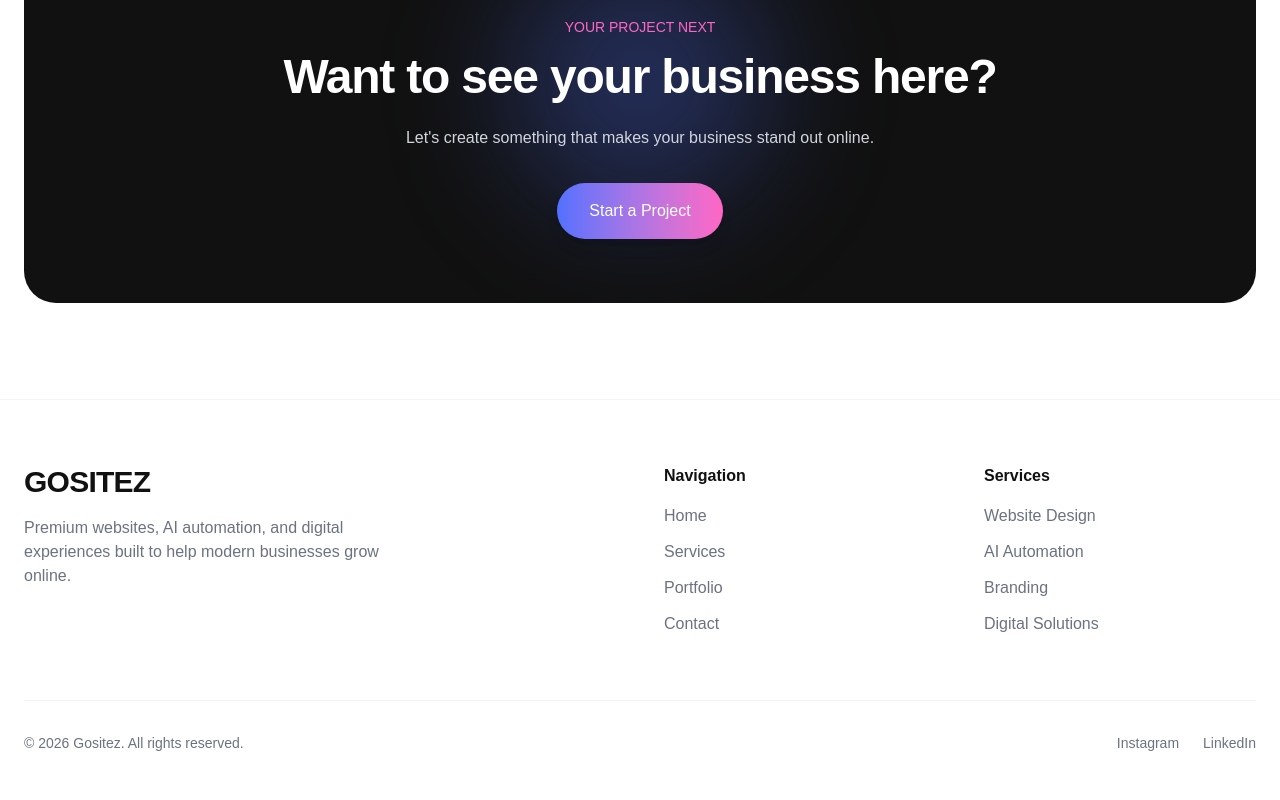
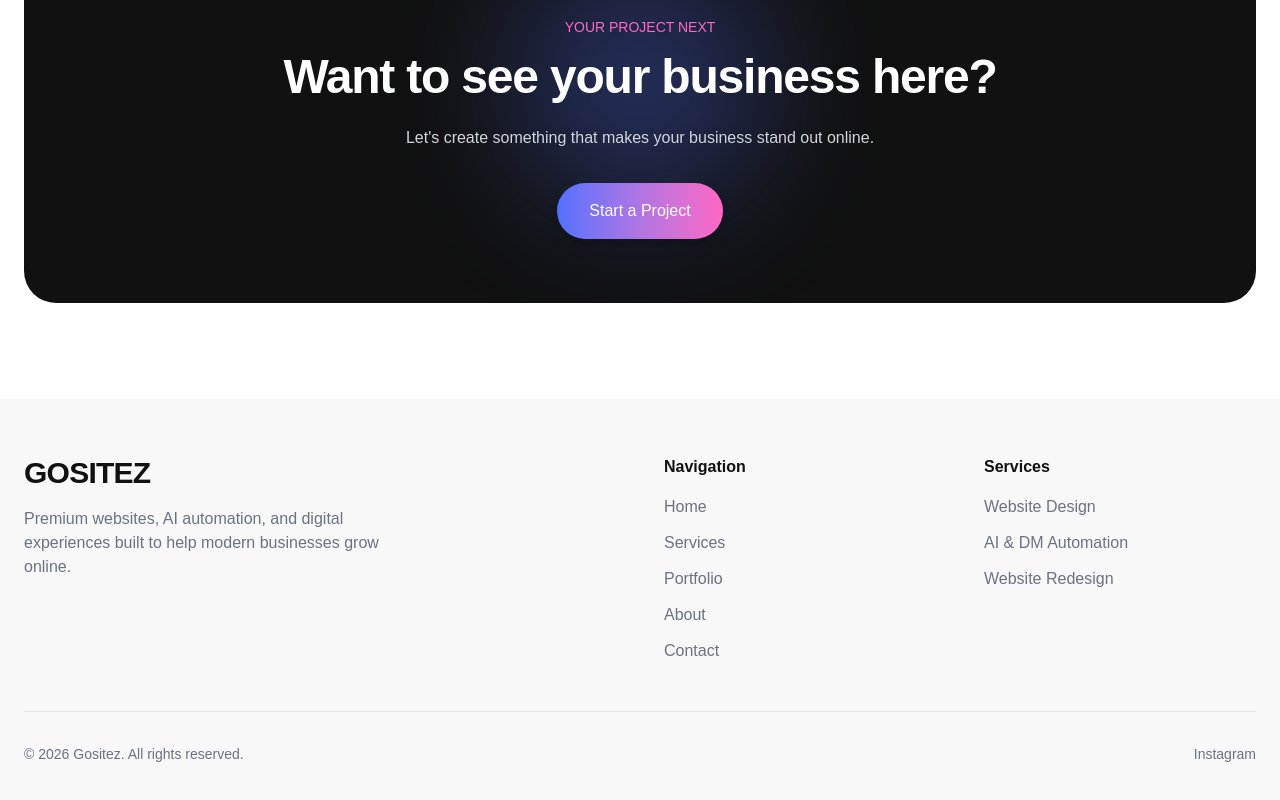
Before and after one commit to gavindes15-bot/gositez-website, a Next.js app: page /portfolio in a window 1280 px wide. Shown: the part 1156-1956 px from the top of the page. Built offline with nearby package versions, Linux system fonts and the light colour scheme.

Commit message:
Updated website animations and padding

```diff
--- a/app/page.tsx
+++ b/app/page.tsx
@@ -7,7 +7,6 @@ import Results from "@/components/Results";
 import Process from "@/components/Process";
 import Testimonials from "@/components/Testimonials";
 import CTA from "@/components/CTA";
-import Footer from "@/components/Footer";
 
 export default function Home() {
   return (
@@ -21,7 +20,6 @@ export default function Home() {
       <Process />
       <Testimonials />
       <CTA />
-      <Footer />
     </>
   );
 }
--- a/components/CTA.tsx
+++ b/components/CTA.tsx
@@ -4,21 +4,18 @@ import { motion } from "framer-motion";
 
 const CTA = () => {
   return (
-    <section className="px-6 py-32">
-      <div className="mx-auto max-w-7xl">
-
+    <section className="py-12 sm:py-14">
+      <div className="mx-auto max-w-7xl px-6">
         <motion.div
           initial={{ opacity: 0, y: 30 }}
           whileInView={{ opacity: 1, y: 0 }}
           transition={{ duration: 0.6 }}
           viewport={{ once: true }}
-          className="relative overflow-hidden rounded-3xl bg-gradient-to-r from-[#5170FF] to-[#FF66C4] px-8 py-20 text-center sm:px-16"
+          className="relative overflow-hidden rounded-3xl bg-gradient-to-r from-[#5170FF] to-[#FF66C4] px-8 py-12 text-center sm:px-16 sm:py-14"
         >
-
           <div className="absolute left-1/2 top-0 h-64 w-64 -translate-x-1/2 rounded-full bg-white/20 blur-3xl" />
 
           <div className="relative z-10 mx-auto max-w-3xl">
-
             <p className="mb-4 text-sm font-medium text-white/80">
               Get Started
             </p>
@@ -34,7 +31,6 @@ const CTA = () => {
             </p>
 
             <div className="mt-10 flex flex-col justify-center gap-4 sm:flex-row">
-
               <a
                 href="/contact"
                 className="rounded-full bg-white px-8 py-4 font-medium text-[#111111] shadow-lg transition hover:scale-105"
@@ -48,13 +44,9 @@ const CTA = () => {
               >
                 Contact Us
               </a>
-
             </div>
-
           </div>
-
         </motion.div>
-
       </div>
     </section>
   );
--- a/components/Footer.tsx
+++ b/components/Footer.tsx
@@ -1,12 +1,12 @@
 "use client";
 
 import { motion } from "framer-motion";
+import Link from "next/link";
 
 const Footer = () => {
   return (
-    <footer className="border-t border-gray-100 bg-white px-6 py-16">
-      <div className="mx-auto max-w-7xl">
-
+    <footer className="bg-[#F8F8F8] py-12 sm:py-14">
+      <div className="mx-auto max-w-7xl px-6">
         <motion.div
           initial={{ opacity: 0, y: 30 }}
           whileInView={{ opacity: 1, y: 0 }}
@@ -14,11 +14,14 @@ const Footer = () => {
           viewport={{ once: true }}
           className="grid gap-12 md:grid-cols-4"
         >
-
+          {/* Brand */}
           <div className="md:col-span-2">
-            <h2 className="text-3xl font-semibold tracking-tight text-[#111111]">
+            <Link
+              href="/"
+              className="text-3xl font-semibold tracking-tight text-[#111111]"
+            >
               GOSITEZ
-            </h2>
+            </Link>
 
             <p className="mt-4 max-w-sm text-[#6B7280]">
               Premium websites, AI automation, and digital experiences built
@@ -26,55 +29,108 @@ const Footer = () => {
             </p>
           </div>
 
+          {/* Navigation */}
+          <div>
+            <h3 className="font-semibold text-[#111111]">Navigation</h3>
 
-          <div>
-            <h3 className="font-semibold text-[#111111]">
-              Navigation
-            </h3>
+            <ul className="mt-4 space-y-3">
+              <li>
+                <Link
+                  href="/"
+                  className="text-[#6B7280] transition hover:text-[#111111]"
+                >
+                  Home
+                </Link>
+              </li>
 
-            <ul className="mt-4 space-y-3 text-[#6B7280]">
-              <li>Home</li>
-              <li>Services</li>
-              <li>Portfolio</li>
-              <li>Contact</li>
+              <li>
+                <Link
+                  href="/services"
+                  className="text-[#6B7280] transition hover:text-[#111111]"
+                >
+                  Services
+                </Link>
+              </li>
+
+              <li>
+                <Link
+                  href="/portfolio"
+                  className="text-[#6B7280] transition hover:text-[#111111]"
+                >
+                  Portfolio
+                </Link>
+              </li>
+
+              <li>
+                <Link
+                  href="/about"
+                  className="text-[#6B7280] transition hover:text-[#111111]"
+                >
+                  About
+                </Link>
+              </li>
+
+              <li>
+                <Link
+                  href="/contact"
+                  className="text-[#6B7280] transition hover:text-[#111111]"
+                >
+                  Contact
+                </Link>
+              </li>
             </ul>
           </div>
 
+          {/* Services */}
+          <div>
+            <h3 className="font-semibold text-[#111111]">Services</h3>
 
-          <div>
-            <h3 className="font-semibold text-[#111111]">
-              Services
-            </h3>
+            <ul className="mt-4 space-y-3">
+              <li>
+                <Link
+                  href="/services"
+                  className="text-[#6B7280] transition hover:text-[#111111]"
+                >
+                  Website Design
+                </Link>
+              </li>
 
-            <ul className="mt-4 space-y-3 text-[#6B7280]">
-              <li>Website Design</li>
-              <li>AI Automation</li>
-              <li>Branding</li>
-              <li>Digital Solutions</li>
+              <li>
+                <Link
+                  href="/services"
+                  className="text-[#6B7280] transition hover:text-[#111111]"
+                >
+                  AI & DM Automation
+                </Link>
+              </li>
+
+              <li>
+                <Link
+                  href="/services"
+                  className="text-[#6B7280] transition hover:text-[#111111]"
+                >
+                  Website Redesign
+                </Link>
+              </li>
             </ul>
           </div>
-
         </motion.div>
 
-
-        <div className="mt-16 flex flex-col justify-between gap-4 border-t border-gray-100 pt-8 text-sm text-[#6B7280] sm:flex-row">
-
-          <p>
-            © {new Date().getFullYear()} Gositez. All rights reserved.
-          </p>
+        {/* Bottom */}
+        <div className="mt-12 flex flex-col justify-between gap-4 border-t border-gray-200 pt-8 text-sm text-[#6B7280] sm:flex-row">
+          <p>© {new Date().getFullYear()} Gositez. All rights reserved.</p>
 
           <div className="flex gap-6">
-            <a href="#">
+            <a
+              href="https://www.instagram.com/gositez/"
+              target="_blank"
+              rel="noopener noreferrer"
+              className="transition hover:text-[#111111]"
+            >
               Instagram
             </a>
-
-            <a href="#">
-              LinkedIn
-            </a>
           </div>
-
         </div>
-
       </div>
     </footer>
   );
--- a/components/Navbar.tsx
+++ b/components/Navbar.tsx
@@ -3,9 +3,11 @@
 import { motion } from "framer-motion";
 import { useState, useEffect } from "react";
 import Link from "next/link";
+import { Menu, X } from "lucide-react";
 
 export default function Navbar() {
   const [scrolled, setScrolled] = useState(false);
+  const [menuOpen, setMenuOpen] = useState(false);
 
   useEffect(() => {
     const handleScroll = () => {
@@ -17,35 +19,36 @@ export default function Navbar() {
     return () => window.removeEventListener("scroll", handleScroll);
   }, []);
 
+  const closeMenu = () => {
+    setMenuOpen(false);
+  };
+
   return (
     <nav
       className={`fixed left-0 right-0 top-0 z-50 transition-all duration-300 ${
-        scrolled
-          ? "bg-white/70 backdrop-blur-xl shadow-sm"
+        scrolled || menuOpen
+          ? "bg-white/90 backdrop-blur-xl shadow-sm"
           : "bg-transparent"
       }`}
     >
-      <div className="mx-auto flex max-w-7xl items-center justify-between px-6 py-5">
-
+      <div className="mx-auto flex max-w-7xl items-center justify-between px-6 py-4">
         {/* Logo */}
         <Link
           href="/"
           className="text-2xl font-semibold tracking-tight text-[#111111]"
+          onClick={closeMenu}
         >
           Gositez
         </Link>
 
-
-        {/* Navigation */}
+        {/* Desktop Navigation */}
         <div className="hidden items-center gap-8 md:flex">
-
           <Link
             href="/"
             className="text-sm text-[#6B7280] transition hover:text-[#111111]"
           >
             Home
           </Link>
-
 
           <Link
             href="/services"
@@ -54,14 +57,12 @@ export default function Navbar() {
             Services
           </Link>
 
-
           <Link
             href="/portfolio"
             className="text-sm text-[#6B7280] transition hover:text-[#111111]"
           >
             Portfolio
           </Link>
-
 
           <Link
             href="/about"
@@ -70,21 +71,19 @@ export default function Navbar() {
             About
           </Link>
 
-
           <Link
             href="/contact"
             className="text-sm text-[#6B7280] transition hover:text-[#111111]"
           >
             Contact
           </Link>
-
         </div>
 
-
-        {/* CTA Button */}
+        {/* Desktop CTA */}
         <motion.div
           whileHover={{ scale: 1.05 }}
           whileTap={{ scale: 0.98 }}
+          className="hidden md:block"
         >
           <Link
             href="/contact"
@@ -94,7 +93,72 @@ export default function Navbar() {
           </Link>
         </motion.div>
 
+        {/* Mobile Menu Button */}
+        <button
+          type="button"
+          onClick={() => setMenuOpen(!menuOpen)}
+          className="relative z-50 flex h-10 w-10 items-center justify-center rounded-xl text-[#111111] md:hidden"
+          aria-label={menuOpen ? "Close menu" : "Open menu"}
+          aria-expanded={menuOpen}
+        >
+          {menuOpen ? <X size={26} /> : <Menu size={26} />}
+        </button>
       </div>
+
+      {/* Mobile Menu */}
+      {menuOpen && (
+        <div className="border-t border-gray-100 bg-white px-6 py-6 md:hidden">
+          <div className="flex flex-col gap-5">
+            <Link
+              href="/"
+              onClick={closeMenu}
+              className="text-base font-medium text-[#111111]"
+            >
+              Home
+            </Link>
+
+            <Link
+              href="/services"
+              onClick={closeMenu}
+              className="text-base font-medium text-[#111111]"
+            >
+              Services
+            </Link>
+
+            <Link
+              href="/portfolio"
+              onClick={closeMenu}
+              className="text-base font-medium text-[#111111]"
+            >
+              Portfolio
+            </Link>
+
+            <Link
+              href="/about"
+              onClick={closeMenu}
+              className="text-base font-medium text-[#111111]"
+            >
+              About
+            </Link>
+
+            <Link
+              href="/contact"
+              onClick={closeMenu}
+              className="text-base font-medium text-[#111111]"
+            >
+              Contact
+            </Link>
+
+            <Link
+              href="/contact"
+              onClick={closeMenu}
+              className="mt-2 w-full rounded-full bg-gradient-to-r from-[#5170FF] to-[#FF66C4] px-6 py-3 text-center text-sm font-medium text-white shadow-lg"
+            >
+              Start a Project
+            </Link>
+          </div>
+        </div>
+      )}
     </nav>
   );
 }
```
Also changed, not shown: components/Process.tsx (+11 -26 lines), components/Results.tsx (+11 -32 lines), components/Services.tsx (+11 -26 lines), components/Testimonials.tsx (+11 -35 lines), components/WhoWeWorkWith.tsx (+10 -32 lines).
